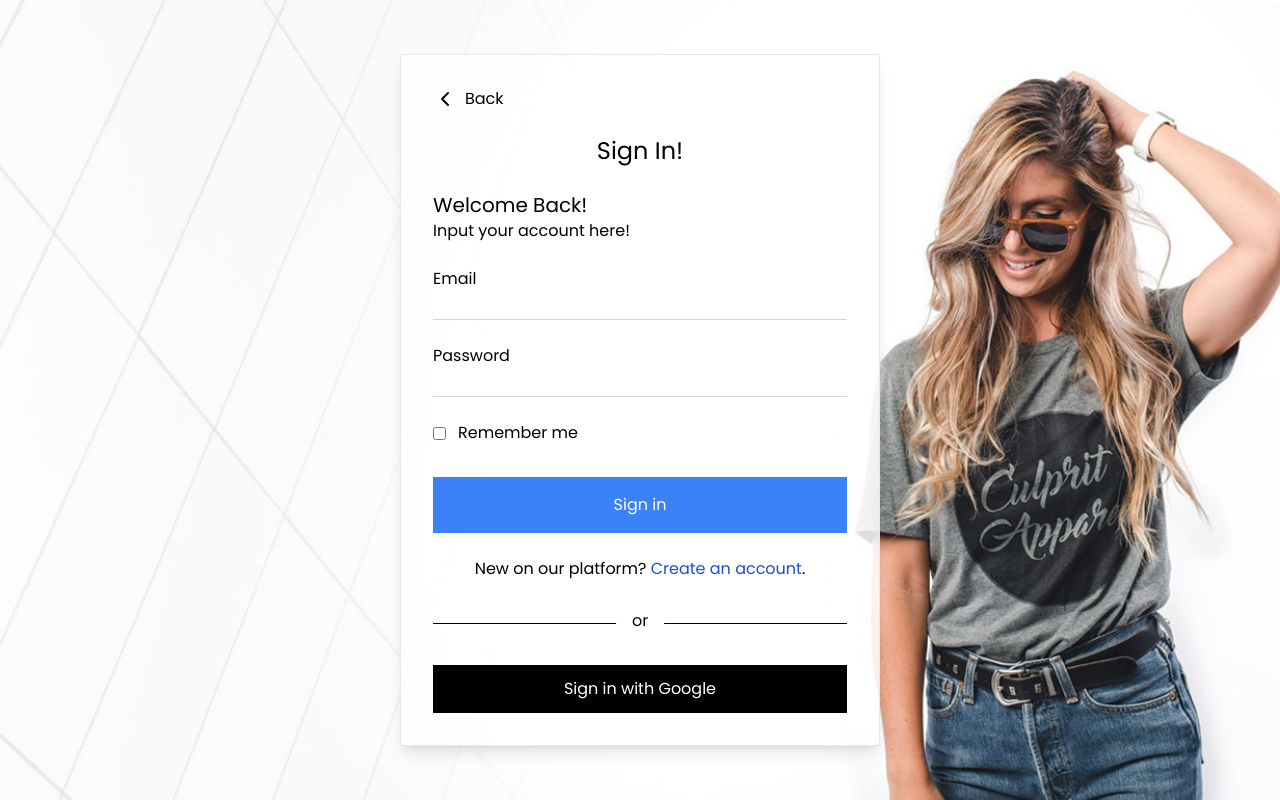
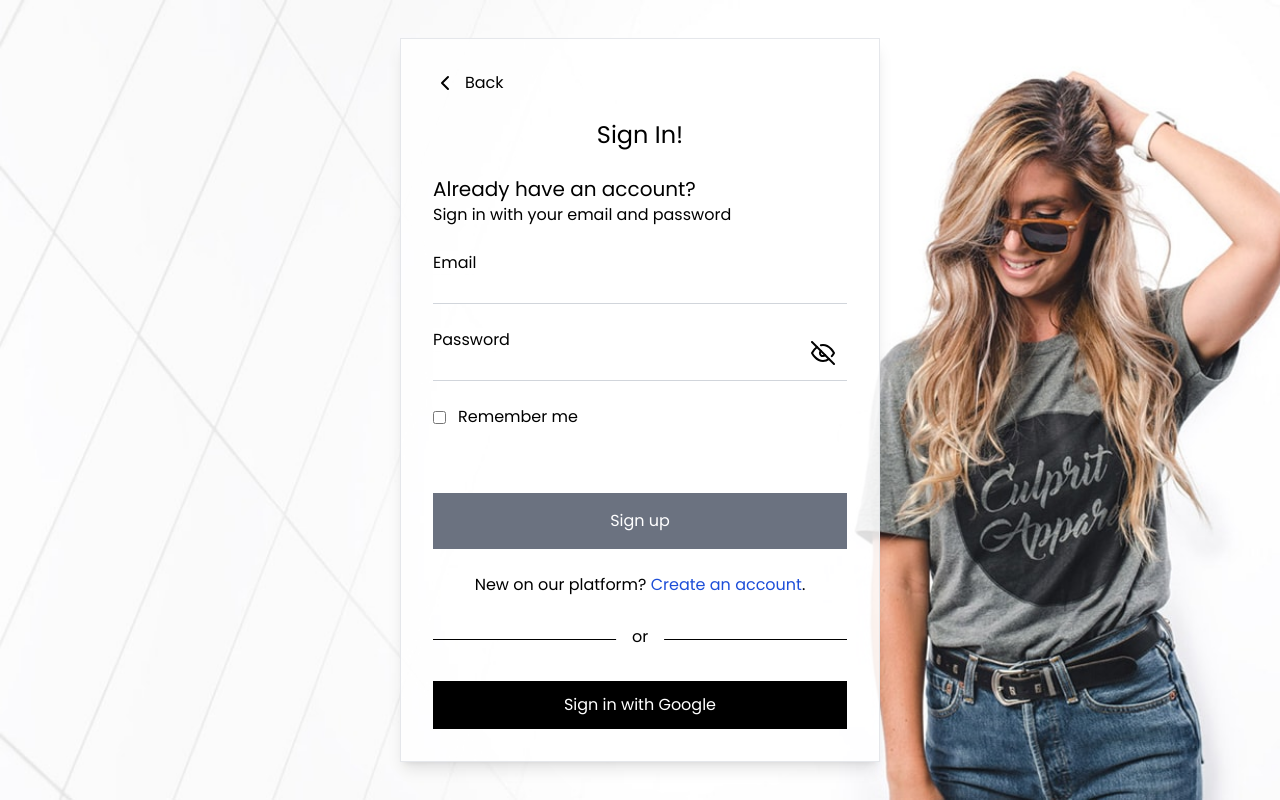
Before and after one commit to Adsyarif/-, a React (Vite) app: page /login in a window 1280 px wide. Built offline with nearby package versions, Linux system fonts and the light colour scheme.

Commit message:
feat: add auth logic in form sign and form sign up

```diff
--- a/package.json
+++ b/package.json
@@ -14,6 +14,7 @@
     "lucide-react": "^0.460.0",
     "react": "^18.3.1",
     "react-dom": "^18.3.1",
+    "react-feather": "^2.0.10",
     "react-router-dom": "^6.28.0"
   },
   "devDependencies": {
--- a/src/layouts/MainLayout.tsx
+++ b/src/layouts/MainLayout.tsx
@@ -1,6 +1,6 @@
 import { ReactNode } from "react";
-import Header from "../shared/components/Header";
-import Footer from "../shared/components/Footer";
+import Header from "../shared/Header";
+import Footer from "../shared/Footer";
 
 interface MainLayoutProps {
   children: ReactNode;
--- a/src/pages/Auth/LoginPage.tsx
+++ b/src/pages/Auth/LoginPage.tsx
@@ -1,25 +1,101 @@
 import { ChevronLeft } from "lucide-react";
 import AuthLayout from "../../layouts/AuthLayout";
-import Input from "../../shared/components/atomic/input";
+import Input from "../../shared/elements/Input";
 import { Link, useNavigate } from "react-router-dom";
+import { Eye, EyeOff } from "react-feather";
 
 import {
   signInWithGooglePopUp,
   createUserDocumentFromAuth,
+  signInAuthUserWithEmailAndPassword,
 } from "../../utils/firebase";
+import { useState } from "react";
+import { Button } from "../../shared/elements";
+import { FirebaseError } from "firebase/app";
+
+interface LoginFormFieldsProps {
+  email: string;
+  password: string;
+}
+
+const defaultLoginFormFields: LoginFormFieldsProps = {
+  email: "",
+  password: "",
+};
 
 const LoginPage = () => {
   const navigate = useNavigate();
+  const [showPassword, setShowPassword] = useState<boolean>(false);
+  const [formFields, setFormFields] = useState<LoginFormFieldsProps>(
+    defaultLoginFormFields
+  );
+  const [isFilled, setIsFilled] = useState<boolean>(false);
+  const [error, setError] = useState<string>("");
+
   const logGoogleUser = async () => {
     const { user } = await signInWithGooglePopUp();
-    const userDocRef = await createUserDocumentFromAuth(user);
-    console.log(userDocRef);
+    await createUserDocumentFromAuth(user);
   };
 
+  const { email, password } = formFields;
+
+  const hiddenPassword = () => {
+    setShowPassword(!showPassword);
+  };
 
   const handleBack = () => {
     navigate("/");
   };
+
+  const handleChange = (e: React.ChangeEvent<HTMLInputElement>): void => {
+    const { name, value } = e.target;
+    setFormFields((prev) => ({
+      ...prev,
+      [name]: value,
+    }));
+    checkFilledForm(formFields);
+  };
+
+  const resetFormFields = (defaultLoginFormFields: LoginFormFieldsProps) => {
+    setFormFields(defaultLoginFormFields);
+  };
+
+  const handleSubmit = async (e: React.FormEvent<HTMLFormElement>) => {
+    e.preventDefault();
+
+    try {
+      const response = await signInAuthUserWithEmailAndPassword(
+        email,
+        password
+      );
+      if (response) {
+        resetFormFields(defaultLoginFormFields);
+        setError("");
+      }
+    } catch (error) {
+      if (error instanceof FirebaseError) {
+        switch (error.code) {
+          case "auth/user-not-found":
+            setError("No user associated with this email");
+            break;
+          case "auth/invalid-credential":
+            setError("Incorrect password for email");
+            break;
+          default:
+            console.log(error);
+        }
+      } else {
+        console.log(error);
+      }
+    }
+  };
+
+  const checkFilledForm = ({ email, password }: LoginFormFieldsProps) => {
+    if (email.trim() !== "" && password.trim() !== "") {
+      setIsFilled(true);
+    } else setIsFilled(false);
+  };
+
   return (
     <AuthLayout>
       <div className="p-8 border shadow-lg gap-6 flex flex-col w-full md:w-1/2 max-w-[480px] bg-white bg-opacity-85">
@@ -32,20 +108,47 @@ const LoginPage = () => {
         </div>
         <h1 className="text-center text-2xl">Sign In!</h1>
         <div>
-          <h2 className="text-xl">Welcome Back!</h2>
-          <p>Input your account here!</p>
+          <h2 className="text-xl">Already have an account?</h2>
+          <p>Sign in with your email and password</p>
         </div>
-        <form action="submit">
+        <form onSubmit={handleSubmit}>
           <div className="flex flex-col justify-center gap-6">
-            <Input name={"email"} type={"email"} themes={"auth"} />
-            <Input name={"password"} type={"password"} themes={"auth"} />
+            <Input
+              name={"email"}
+              type={"email"}
+              themes={"auth"}
+              onChange={handleChange}
+              require
+            />
+            <div className="relative">
+              <Input
+                type={`${showPassword ? "text" : "password"}`}
+                name={"password"}
+                themes={"auth"}
+                onChange={handleChange}
+                require
+              />
+              <div
+                onClick={hiddenPassword}
+                className="absolute right-3 top-1/4 transform-y-1/2 cursor-pointer z-20"
+              >
+                {showPassword ? <Eye /> : <EyeOff />}
+              </div>
+            </div>
             <div className="flex items-center gap-3">
               <input type="checkbox" />
               <p>Remember me</p>
             </div>
-            <button type="submit" className="bg-blue-500 p-4 mt-2 text-white">
-              Sign in
-            </button>
+            <div className="h-2">
+              {error && <p className="text-sm text-red-600">{error}</p>}
+            </div>
+            <Button
+              isActive={isFilled ? true : false}
+              title={"Sign up"}
+              themes={"auth"}
+              disabled={isFilled ? false : true}
+              type={"submit"}
+            />
             <p className="text-center">
               New on our platform?{" "}
               <span className="text-blue-700">
@@ -61,7 +164,11 @@ const LoginPage = () => {
             <p className="bg-white mx-auto px-4">or</p>
           </div>
         </div>
-        <button className="bg-black text-white p-3" onClick={logGoogleUser}>
+        <button
+          type="button"
+          className="bg-black text-white p-3"
+          onClick={logGoogleUser}
+        >
           Sign in with Google
         </button>
       </div>
--- a/src/pages/Auth/RegisterPage.tsx
+++ b/src/pages/Auth/RegisterPage.tsx
@@ -1,14 +1,15 @@
 import { ChevronLeft } from "lucide-react";
 import AuthLayout from "../../layouts/AuthLayout";
-import Input from "../../shared/components/atomic/input";
+import Input from "../../shared/elements/Input";
 import { Link, useNavigate } from "react-router-dom";
-
+import { Eye, EyeOff } from "react-feather";
 import { useState } from "react";
 import {
   createAuthUserWithEmailAndPassword,
   createUserDocumentFromAuth,
 } from "./../../utils/firebase";
 import { FirebaseError } from "firebase/app";
+import { Button } from "../../shared/elements";
 
 interface FormFieldsProps {
   username: string;
@@ -25,6 +26,12 @@ const defaultFormFields: FormFieldsProps = {
 const RegisterPage = () => {
   const [formFields, setFormFields] =
     useState<FormFieldsProps>(defaultFormFields);
+  const [isAgree, setIsAgree] = useState<boolean>(false);
+  const [isFilled, setIsFilled] = useState<boolean>(false);
+  const [showPassword, setShowPassword] = useState<boolean>(false);
+  const hiddenPassword = () => {
+    setShowPassword(!showPassword);
+  };
 
   const { username, email, password } = formFields;
 
@@ -40,6 +47,7 @@ const RegisterPage = () => {
       ...prev,
       [name]: value,
     }));
+    checkFilledForm(formFields);
   };
 
   const resetFormFields = () => {
@@ -75,6 +83,20 @@ const RegisterPage = () => {
     }
   };
 
+  const checkPolicyAgreement = () => {
+    setIsAgree(!isAgree);
+  };
+
+  const checkFilledForm = ({ username, email, password }: FormFieldsProps) => {
+    if (
+      username.trim() !== "" &&
+      email.trim() !== "" &&
+      password.trim() !== ""
+    ) {
+      setIsFilled(true);
+    } else setIsFilled(false);
+  };
+
   return (
     <AuthLayout>
       <div className="p-8 border shadow-lg gap-6 flex flex-col w-full md:w-1/2 max-w-[480px] bg-white bg-opacity-85">
@@ -88,8 +110,8 @@ const RegisterPage = () => {
         <h1 className="text-center text-2xl">SIGN UP!</h1>
 
         <div>
-          <h2 className="text-xl">Fell the best experience!</h2>
-          <p>Set up your account here!</p>
+          <h2 className="text-xl">Don't have an account?</h2>
+          <p>Sign up with your email and password</p>
         </div>
 
         <form onSubmit={handleSubmit}>
@@ -110,21 +132,33 @@ const RegisterPage = () => {
               value={email}
               onChange={handleChange}
             />
+            <div className="relative">
               <Input
+                type={`${showPassword ? "text" : "password"}`}
                 name={"password"}
-              type={"password"}
                 themes={"auth"}
-              require={true}
+                require
                 value={password}
                 onChange={handleChange}
               />
+              <div
+                onClick={hiddenPassword}
+                className="absolute right-3 top-1/4 transform-y-1/2 cursor-pointer z-20"
+              >
+                {showPassword ? <Eye /> : <EyeOff />}
+              </div>
+            </div>
             <div className="flex items-center gap-3">
-              <input type="checkbox" />
+              <input type="checkbox" onClick={checkPolicyAgreement} />
               <p>I agree to privacy policy & terms.</p>
             </div>
-            <button type="submit" className="bg-blue-500 p-4 mt-2 text-white">
-              Sign up
-            </button>
+            <Button
+              isActive={isAgree && isFilled ? true : false}
+              title={"Sign up"}
+              themes={"auth"}
+              disabled={isAgree && isFilled ? false : true}
+              type="submit"
+            />
             <p className="text-center">
               Already have an account?{" "}
               <span className="text-blue-700">
--- a/src/shared/components/Footer.tsx
+++ b/src/shared/Footer.tsx
@@ -1,5 +1,6 @@
 import { Facebook, Instagram, Twitter } from "lucide-react";
-import Input from "./atomic/input";
+import Input from "./elements/Input";
+import { Button } from "./elements";
 
 const Footer = () => {
   return (
@@ -38,9 +39,7 @@ const Footer = () => {
             placeholder="email@example.com"
             themes={"footer"}
           />
-          <button className="text-gray-300 text-sm bg-[#717FE0] w-[179px] p-3 rounded-full font-bold">
-            SUBSCRIBE
-          </button>
+          <Button type={"button"} title={"Subscribe"} themes={"footer"} />
         </div>
       </div>
       <div className="text-gray-500 text-xs mt-16 text-center">
--- /dev/null
+++ b/src/shared/elements/Button.tsx
@@ -0,0 +1,36 @@
+interface ButtonProps {
+  title: string;
+  isActive?: boolean;
+  themes: "footer" | "auth";
+  disabled?: boolean;
+  type: "button" | "submit";
+}
+
+const Button = ({
+  title,
+  isActive,
+  themes,
+  disabled,
+  type,
+  ...otherOptions
+}: ButtonProps) => {
+  const buttonStyle = {
+    footer:
+      "text-gray-300 text-sm bg-[#717FE0] w-[179px] p-3 font-bold hover:bg-white hover:text-[#717FE0]",
+    auth: `${
+      isActive ? "bg-blue-500 hover:bg-[#717FE0] cursor-pointer" : "bg-gray-500"
+    } p-4 mt-2 text-white`,
+  };
+  return (
+    <button
+      type={type}
+      className={buttonStyle[themes]}
+      disabled={disabled}
+      {...otherOptions}
+    >
+      {title}
+    </button>
+  );
+};
+
+export default Button;
--- /dev/null
+++ b/src/shared/elements/index.ts
@@ -0,0 +1,2 @@
+export { default as Button } from "./Button";
+export { default as Input } from "./Input";
--- a/src/utils/firebase.ts
+++ b/src/utils/firebase.ts
@@ -6,6 +6,7 @@ import {
   GoogleAuthProvider,
   User,
   createUserWithEmailAndPassword,
+  signInWithEmailAndPassword,
 } from "firebase/auth";
 
 import { getFirestore, doc, getDoc, setDoc } from "firebase/firestore";
@@ -80,3 +81,11 @@ export const createAuthUserWithEmailAndPassword = async (
   if (!email || !password) return;
   return await createUserWithEmailAndPassword(auth, email, password);
 };
+
+export const signInAuthUserWithEmailAndPassword = async (
+  email: string,
+  password: string
+) => {
+  if (!email || !password) return;
+  return await signInWithEmailAndPassword(auth, email, password);
+};
```
Also changed, not shown: src/features/categories/components/CategoryGrid.tsx (+5 -7 lines), src/shared/Header.tsx (renamed from src/shared/components/Header.tsx), src/shared/components/LoginForm.tsx (added), src/shared/elements/Input.tsx (renamed from src/shared/components/atomic/input.tsx), 1 other file (tests, documents, lock files or other folders). Lines whose indentation alone changed are shown as unchanged.
